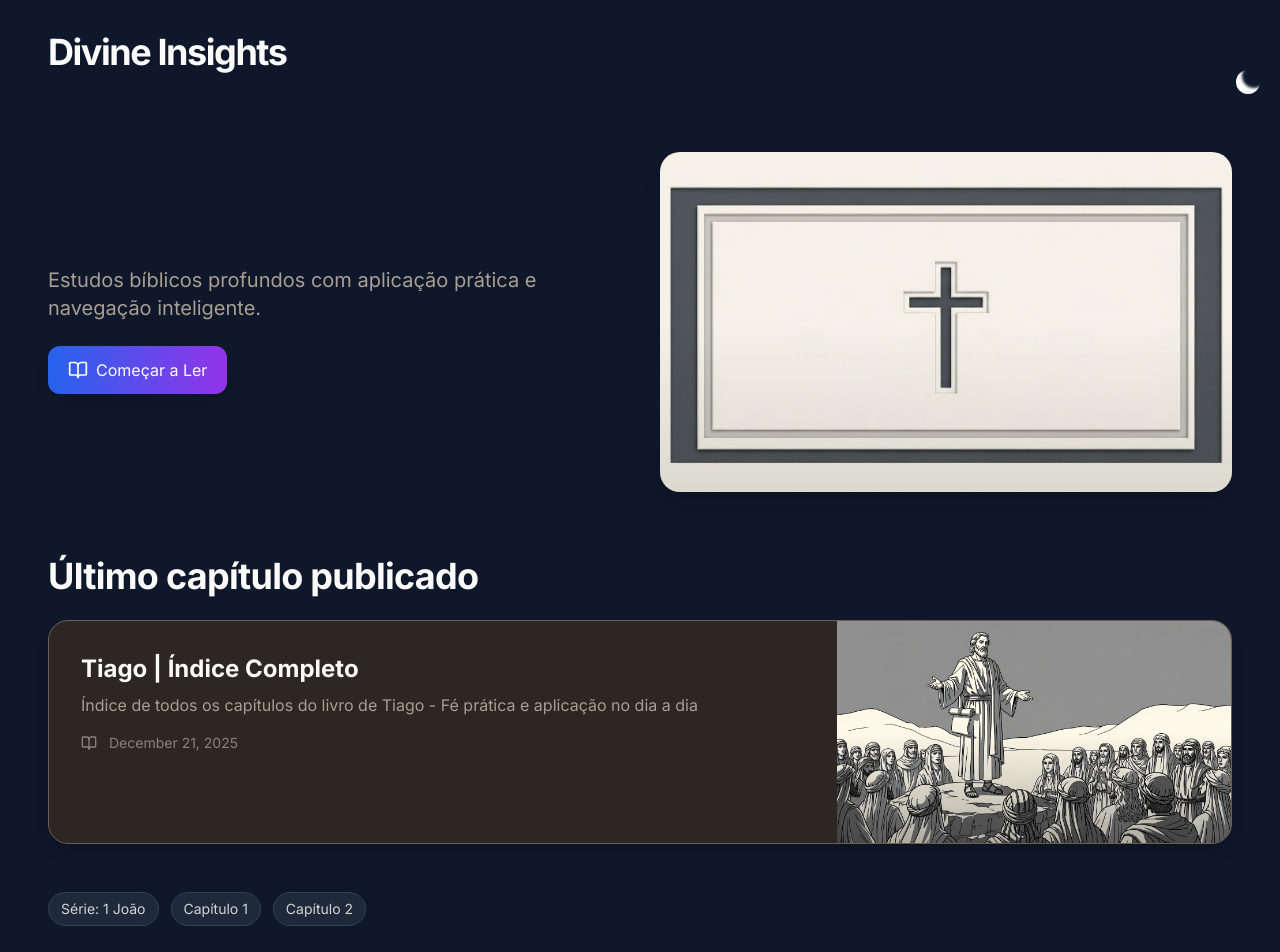
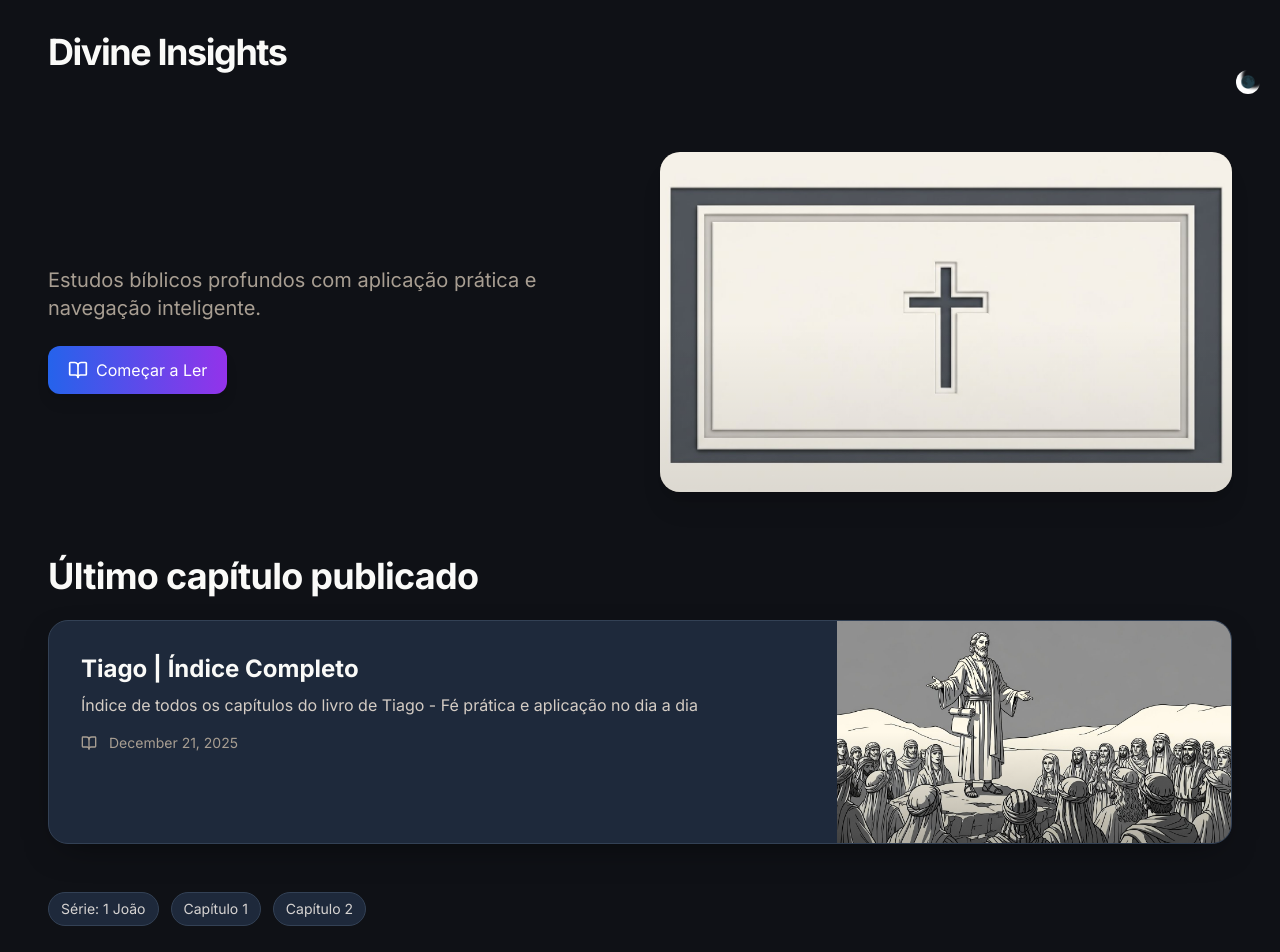
Before and after one commit to guiibrag4/Divine-Insights, a Next.js app: page / in a window 1280 px wide. Shown: the top 952 px of the page. Built offline with nearby package versions, Linux system fonts and the light colour scheme; no server answers.

Commit message:
Mudança entre 3 temas, se o sistema ficar pesado eu preciso voltar esse commit depois. Light mode clean, dark mode, blue mode

```diff
--- a/src/app/_components/home-hero.tsx
+++ b/src/app/_components/home-hero.tsx
@@ -1,9 +1,7 @@
-"use client";
-import { BookOpen, SunMedium, Users } from "lucide-react";
+import { BookOpen } from "lucide-react";
 import Link from "next/link";
 import Image from "next/image";
 import { heroImages } from "@/lib/brand";
-import { useMemo } from "react";
 import { buildPostHref } from "@/lib/slug";
 
 type Props = {
@@ -12,13 +10,10 @@ type Props = {
 };
 
 export function HomeHero({ primaryCtaSlug, indexSlug }: Props) {
-  const picked = useMemo(() => {
-    // Use deterministic selection based on date to avoid hydration mismatch
-    // Same image all day, rotates next day
-    const today = new Date().getDate();
-    const i = today % heroImages.length;
-    return heroImages[i];
-  }, []);
+  // Seleção determinística baseada no slug para evitar qualquer mismatch
+  const sum = Array.from(primaryCtaSlug).reduce((acc, ch) => acc + ch.charCodeAt(0), 0);
+  const i = sum % heroImages.length;
+  const picked = heroImages[i];
   return (
     <section className="mt-10 md:mt-14 mb-8 md:mb-12">
       <div className="grid grid-cols-1 md:grid-cols-2 gap-10 items-center">
--- a/src/app/_components/latest-chapter-card.tsx
+++ b/src/app/_components/latest-chapter-card.tsx
@@ -12,17 +12,17 @@ export function LatestChapterCard({ post }: { post: Post }) {
       </h2>
       <Link
         href={buildPostHref(post.slug)}
-        className="group block rounded-2xl overflow-hidden shadow-lg hover:shadow-2xl transition-shadow border border-neutral-300 dark:border-neutral-600 bg-neutral-50 dark:bg-neutral-800 focus-visible:outline-none focus-visible:ring-2 focus-visible:ring-blue-600"
+        className="theme-card group block rounded-2xl overflow-hidden shadow-lg hover:shadow-2xl transition-shadow border border-neutral-200 dark:border-slate-700 bg-white dark:bg-slate-800 focus-visible:outline-none focus-visible:ring-2 focus-visible:ring-blue-600"
       >
         <div className="grid grid-cols-1 md:grid-cols-3">
           <div className="md:col-span-2 p-6 md:p-8">
-            <h3 className="text-2xl font-bold mb-2 text-neutral-900 dark:text-neutral-50 group-hover:text-blue-600 dark:group-hover:text-blue-400">
+            <h3 className="text-2xl font-bold mb-2 text-neutral-900 dark:text-neutral-50 group-hover:text-blue-600 dark:group-hover:text-blue-400 transition-colors">
               {post.title}
             </h3>
-            <p className="text-neutral-600 dark:text-neutral-400 mb-4 line-clamp-3">
+            <p className="text-neutral-700 dark:text-neutral-300 mb-4 line-clamp-3">
               {post.excerpt}
             </p>
-            <div className="flex items-center gap-3 text-sm text-neutral-500 dark:text-neutral-500">
+            <div className="flex items-center gap-3 text-sm text-neutral-500 dark:text-neutral-400">
               <BookOpen className="w-4 h-4" />
               <DateFormatter dateString={post.date} />
             </div>
--- a/src/app/_components/series-card.tsx
+++ b/src/app/_components/series-card.tsx
@@ -12,7 +12,7 @@ export function SeriesCard({ item }: Props) {
   return (
     <Link
       href={buildPostHref(item.slug)}
-      className="group block rounded-xl overflow-hidden shadow-lg hover:shadow-2xl transition-all duration-300 border border-neutral-300 dark:border-neutral-600 bg-neutral-50 dark:bg-neutral-800 focus-visible:outline-none focus-visible:ring-2 focus-visible:ring-blue-600"
+      className="theme-card group block rounded-2xl overflow-hidden shadow-lg hover:shadow-2xl transition-all duration-300 border border-neutral-200 dark:border-slate-700 bg-white dark:bg-slate-800 focus-visible:outline-none focus-visible:ring-2 focus-visible:ring-blue-600"
     >
       <div className="relative h-48">
         <img
@@ -40,13 +40,13 @@ export function SeriesCard({ item }: Props) {
         </div>
       </div>
       <div className="p-6">
-        <h3 className="text-2xl font-bold mb-2 text-neutral-900 dark:text-neutral-50 group-hover:text-blue-600 dark:group-hover:text-blue-400">
+        <h3 className="text-2xl font-bold mb-2 text-neutral-900 dark:text-neutral-50 group-hover:text-blue-600 dark:group-hover:text-blue-400 transition-colors">
           {item.title}
         </h3>
-        <p className="text-neutral-600 dark:text-neutral-400 mb-4 line-clamp-3">
+        <p className="text-neutral-700 dark:text-neutral-300 mb-4 line-clamp-3">
           {item.description}
         </p>
-        <div className="flex items-center justify-between text-sm text-neutral-500 dark:text-neutral-500 pt-4 border-t border-neutral-300 dark:border-neutral-600">
+        <div className="flex items-center justify-between text-sm text-neutral-500 dark:text-neutral-400 pt-4 border-t border-neutral-200 dark:border-slate-700">
           <span className="flex items-center gap-2">
             <BookOpen className="w-4 h-4" />
             {item.chaptersCount} capítulos
--- a/src/app/_components/switch.module.css
+++ b/src/app/_components/switch.module.css
@@ -14,7 +14,7 @@
   transition: all 0.3s ease-in-out 0s !important;
 }
 
-[data-mode="system"] .switch::after {
+[data-mode="light"] .switch::after {
   position: absolute;
   height: 100%;
   width: 100%;
@@ -25,13 +25,47 @@
   display: flex;
   align-items: center;
   justify-content: center;
-  content: "A";
+  content: "☀️";
 }
 
 [data-mode="light"] .switch {
-  box-shadow: 0 0 50px 10px yellow;
-  background-color: yellow;
-  border: 1px solid orangered;
+  box-shadow: 0 0 50px 10px #fbbf24;
+  background-color: #fbbf24;
+  border: 1px solid #f59e0b;
+}
+
+[data-mode="darkblue"] .switch::after {
+  position: absolute;
+  height: 100%;
+  width: 100%;
+  top: 0;
+  left: 0;
+  font-weight: 600;
+  font-size: calc(var(--size) / 2);
+  display: flex;
+  align-items: center;
+  justify-content: center;
+  content: "🌙";
+}
+
+[data-mode="darkblue"] .switch {
+  box-shadow: 0 0 30px 5px #3b82f6;
+  background-color: #1e40af;
+  border: 1px solid #3b82f6;
+}
+
+[data-mode="dark"] .switch::after {
+  position: absolute;
+  height: 100%;
+  width: 100%;
+  top: 0;
+  left: 0;
+  font-weight: 600;
+  font-size: calc(var(--size) / 2);
+  display: flex;
+  align-items: center;
+  justify-content: center;
+  content: "🌑";
 }
 
 [data-mode="dark"] .switch {
--- a/src/app/_components/theme-switcher.tsx
+++ b/src/app/_components/theme-switcher.tsx
@@ -8,17 +8,23 @@ declare global {
   var updateDOM: () => void;
 }
 
-type ColorSchemePreference = "system" | "dark" | "light";
+type ColorSchemePreference = "system" | "dark" | "light" | "darkblue";
 
 const STORAGE_KEY = "nextjs-blog-starter-theme";
-const modes: ColorSchemePreference[] = ["system", "dark", "light"];
+// Ordem do ciclo: Light -> Dark -> DarkBlue
+const modes: ColorSchemePreference[] = ["light", "dark", "darkblue"];
+
+const sanitizeMode = (value: string | null): ColorSchemePreference => {
+  if (value === "dark" || value === "light" || value === "darkblue") return value;
+  return "light";
+};
 
 /** to reuse updateDOM function defined inside injected script */
 
 /** function to be injected in script tag for avoiding FOUC (Flash of Unstyled Content) */
 export const NoFOUCScript = (storageKey: string) => {
   /* can not use outside constants or function as this script will be injected in a different context */
-  const [SYSTEM, DARK, LIGHT] = ["system", "dark", "light"];
+  const [SYSTEM, DARK, LIGHT, DARKBLUE] = ["system", "dark", "light", "darkblue"];
 
   /** Modify transition globally to avoid patched transitions */
   const modifyTransition = () => {
@@ -40,12 +46,25 @@ export const NoFOUCScript = (storageKey: string) => {
   window.updateDOM = () => {
     const restoreTransitions = modifyTransition();
     const mode = localStorage.getItem(storageKey) ?? SYSTEM;
+    const safeMode = mode === SYSTEM ? SYSTEM : (mode === DARK || mode === LIGHT || mode === DARKBLUE ? mode : LIGHT);
     const systemMode = media.matches ? DARK : LIGHT;
-    const resolvedMode = mode === SYSTEM ? systemMode : mode;
+    const resolvedMode = safeMode === SYSTEM ? systemMode : safeMode;
     const classList = document.documentElement.classList;
-    if (resolvedMode === DARK) classList.add(DARK);
-    else classList.remove(DARK);
-    document.documentElement.setAttribute("data-mode", mode);
+
+    // Remove all theme classes
+    classList.remove(DARK);
+    classList.remove(DARKBLUE);
+
+    // Add appropriate theme class
+    if (resolvedMode === DARK) {
+      classList.add(DARK);
+    } else if (resolvedMode === DARKBLUE) {
+      // Para o tema darkblue, habilite as variantes `dark:` também
+      classList.add(DARK);
+      classList.add(DARKBLUE);
+    }
+
+    document.documentElement.setAttribute("data-mode", safeMode);
     restoreTransitions();
   };
   window.updateDOM();
@@ -60,9 +79,10 @@ let updateDOM: () => void;
 const Switch = () => {
   const [mode, setMode] = useState<ColorSchemePreference>(
     () =>
-      ((typeof localStorage !== "undefined" &&
-        localStorage.getItem(STORAGE_KEY)) ??
-        (THEME_DEFAULT as ColorSchemePreference)) as ColorSchemePreference,
+      sanitizeMode(
+        (typeof localStorage !== "undefined" ? localStorage.getItem(STORAGE_KEY) : null) ??
+          (THEME_DEFAULT as ColorSchemePreference),
+      ) as ColorSchemePreference,
   );
 
   useEffect(() => {
@@ -71,14 +91,28 @@ const Switch = () => {
     updateDOM = typeof window.updateDOM === "function" ? window.updateDOM : () => {
       try {
         const DARK = "dark" as const;
+        const DARKBLUE = "darkblue" as const;
         const SYSTEM = "system" as const;
         const media = matchMedia(`(prefers-color-scheme: ${DARK})`);
         const systemMode = media.matches ? DARK : "light";
-        const resolvedMode = mode === SYSTEM ? systemMode : mode;
+        const safeMode = mode === SYSTEM ? SYSTEM : (mode === DARK || mode === "light" || mode === DARKBLUE ? mode : "light");
+        const resolvedMode = safeMode === SYSTEM ? systemMode : safeMode;
         const classList = document.documentElement.classList;
-        if (resolvedMode === DARK) classList.add(DARK);
-        else classList.remove(DARK);
-        document.documentElement.setAttribute("data-mode", mode);
+
+        // Remove all theme classes
+        classList.remove(DARK);
+        classList.remove(DARKBLUE);
+
+        // Add appropriate theme class
+        if (resolvedMode === DARK) {
+          classList.add(DARK);
+        } else if (resolvedMode === DARKBLUE) {
+          // Para o tema darkblue, habilite as variantes `dark:` também
+          classList.add(DARK);
+          classList.add(DARKBLUE);
+        }
+
+        document.documentElement.setAttribute("data-mode", safeMode);
       } catch {}
     };
     /** Sync the tabs */
--- a/src/app/globals.css
+++ b/src/app/globals.css
@@ -7,6 +7,55 @@
   --foreground-rgb: 28, 25, 23; /* Stone 900 */
   --background-start-rgb: 250, 250, 249; /* Stone 50 */
   --background-end-rgb: 250, 250, 249;
+}
+
+/* Overrides de background e texto por tema */
+html.dark,
+html.dark body,
+html.dark #__next,
+html.dark .min-h-screen {
+  background-color: #0f1116;
+  background-image: none;
+  color: #e5e7eb;
+}
+
+html.darkblue body {
+  background-color: #0f1116;
+  color: #e5e7eb;
+}
+
+/* Tema Dark Blue (azul escuro) */
+html.darkblue {
+  background-color: #0f1116;
+  background-image: none;
+  color: #e5e7eb;
+  color-scheme: dark;
+}
+
+html.darkblue body,
+html.darkblue #__next,
+html.darkblue .min-h-screen {
+  background-color: #0f1116;
+  background-image: none;
+}
+
+/* Superfícies de cards com override por tema */
+.theme-card {
+  background: #ffffff;
+  border-color: #e5e7eb;
+  box-shadow: 0 10px 30px -12px rgba(0, 0, 0, 0.25);
+}
+
+.dark .theme-card {
+  background: #0f1116;
+  border-color: #1f2937;
+  box-shadow: 0 12px 36px -16px rgba(0, 0, 0, 0.6);
+}
+
+.darkblue .theme-card {
+  background: #0f1116;
+  border-color: #1f2937;
+  box-shadow: 0 12px 36px -16px rgba(0, 0, 0, 0.6);
 }
 
 /* Acessibilidade: foco visível consistente para teclado */
--- a/src/app/layout.tsx
+++ b/src/app/layout.tsx
@@ -59,7 +59,7 @@ export default function RootLayout({
         <link rel="alternate" type="application/rss+xml" href="/feed.xml" />
       </head>
       <body
-        className={cn(inter.className, "bg-white dark:bg-slate-900 dark:text-slate-400")} suppressHydrationWarning
+        className={cn(inter.className, "bg-neutral-50 text-neutral-900")} suppressHydrationWarning
       >
         {/* Inject theme script early to avoid FOUC and ensure updateDOM exists */}
         <script
```
Also changed, not shown: src/app/_components/hero-bento.tsx (+18 -18 lines), 2 other files (tests, documents, lock files or other folders).
